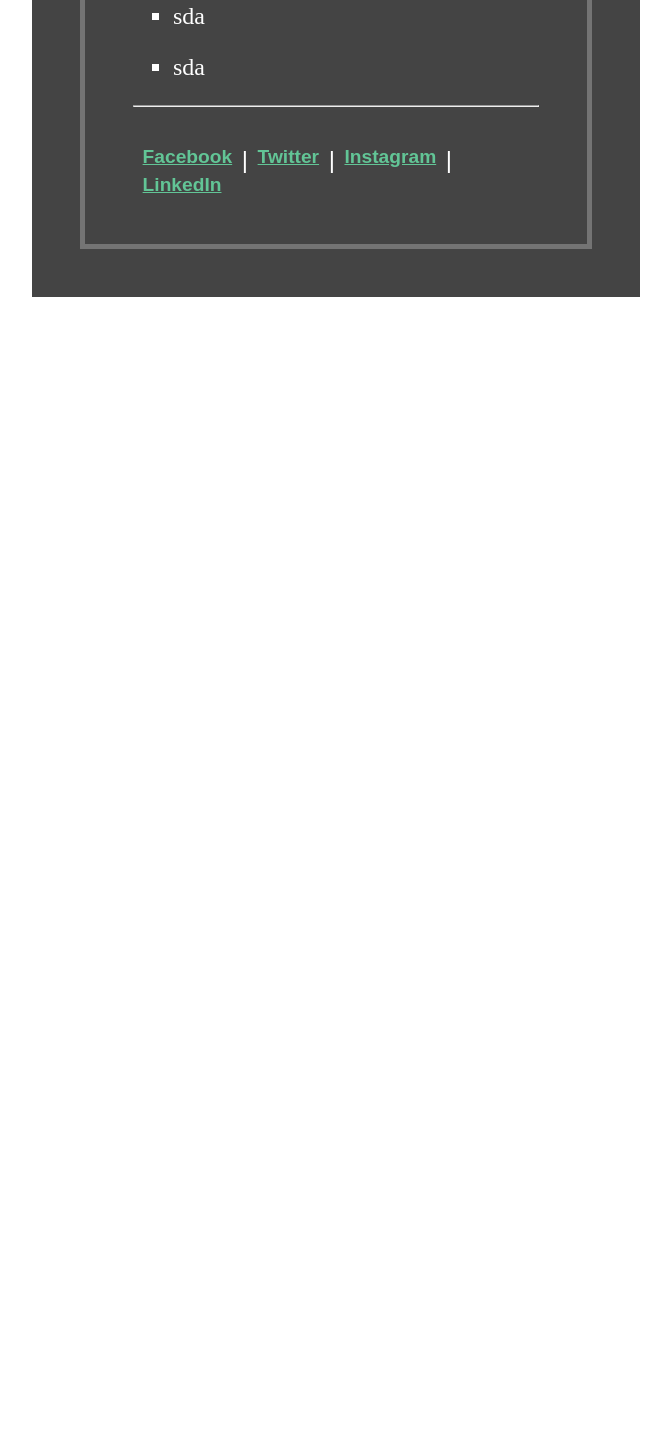
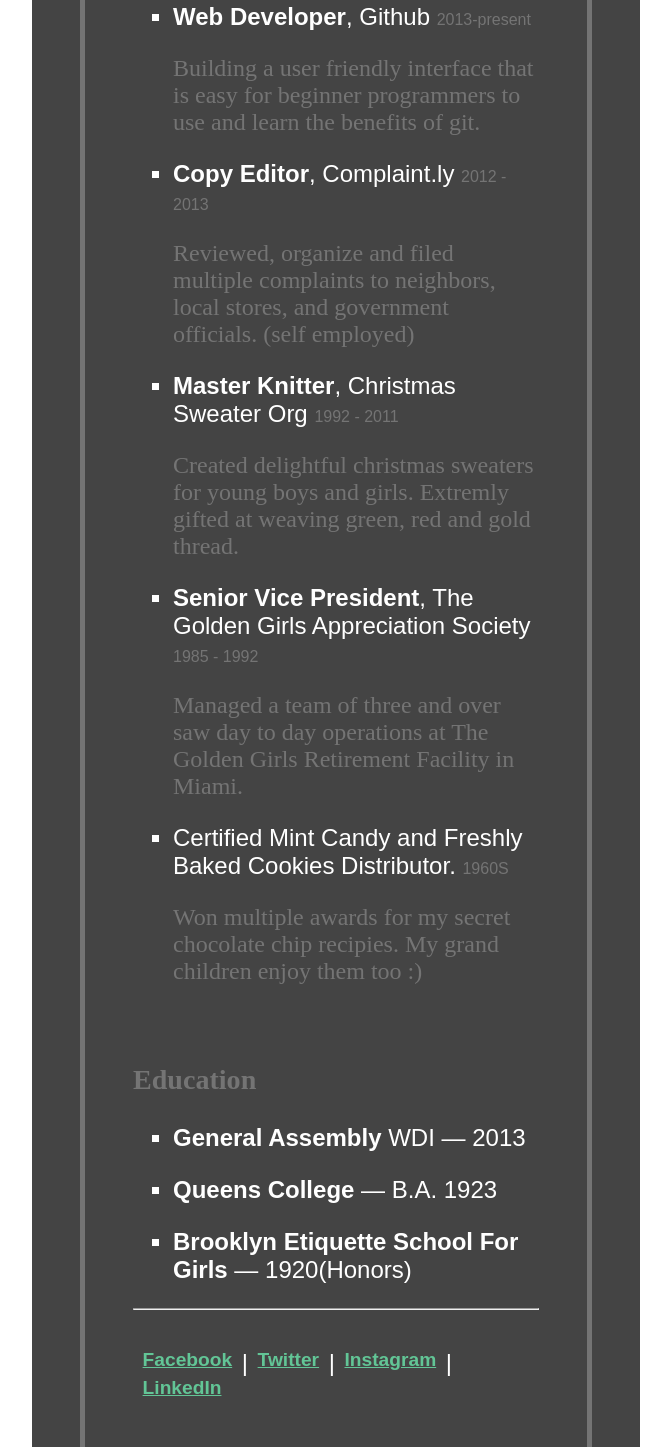
Before and after one commit to CodingSea/wendy-byte, a plain HTML site: page resume.html in a window 1280 px wide. Shown: the part 771-2218 px from the top of the page, without its empty margins (304-975 px from the left). Before the commit the page ends 1068 px from the top, so only its background shows below. Drawn offline with Linux system fonts and the light colour scheme.

Commit message:
finishe the resume page

```diff
--- a/resume.html
+++ b/resume.html
@@ -31,8 +31,48 @@
                 <h3>Relevant Experience</h3>
 
                 <ul class="experiances">
-                    <li><p>sda</p></li>
-                    <li><p>sda</p></li>
+                    <li>
+                        <p class="listHeader"> <b>Web Developer</b>, Github <span class="timeText"><small>2013-present</small></span></p>
+                        <p><span class="listText">Building a user friendly interface that is easy for beginner programmers to use and learn the benefits of git.</span></p>
+                    </li>
+
+                    <li>
+                        <p class="listHeader"> <b>Copy Editor</b>, Complaint.ly <span class="timeText"><small>2012 - 2013</small></span></p>
+                        <p><span class="listText">Reviewed, organize and filed multiple complaints to neighbors, local stores, and government officials. (self employed)</span></p>
+                    </li>
+
+                    <li>
+                        <p class="listHeader"> <b>Master Knitter</b>, Christmas Sweater Org <span class="timeText"><small>1992 - 2011</small></span></p>
+                        <p><span class="listText">Created delightful christmas sweaters for young boys and girls. Extremly gifted at weaving green, red and gold thread.</span></p>
+                    </li>
+
+                    <li>
+                        <p class="listHeader"> <b>Senior Vice President</b>, The Golden Girls Appreciation Society <span class="timeText"><small>1985 - 1992</small></span></p>
+                        <p><span class="listText">Managed a team of three and over saw day to day operations at The Golden Girls Retirement Facility in Miami.</span></p>
+                    </li>
+
+                    <li>
+                        <p class="listHeader">Certified Mint Candy and Freshly Baked Cookies Distributor. <span class="timeText"><small>1960S</small></span></p>
+                        <p><span class="listText">Won multiple awards for my secret chocolate chip recipies. My grand children enjoy them too :)</span></p>
+                    </li>
+                </ul>
+
+                <br>
+
+                <h3>Education</h3>
+
+                <ul class="experiances">
+                    <li>
+                        <p class="listHeader"> <b>General Assembly</b> WDI — 2013</p>
+                    </li>
+
+                    <li>
+                        <p class="listHeader"> <b>Queens College</b> — B.A. 1923</p>
+                    </li>
+
+                    <li>
+                        <p class="listHeader"> <b>Brooklyn Etiquette School For Girls</b> — 1920(Honors)</p>
+                    </li>
                 </ul>
 
                 <hr>
--- a/style.css
+++ b/style.css
@@ -139,3 +139,21 @@ h3
     float: left;
     text-align: center;
 }
+
+.listHeader
+{
+    font-family: Arial, Helvetica, sans-serif;
+}
+
+.timeText
+{
+    color: #747474;
+    font-size: 0.8em;
+}
+
+.listText
+{
+    color: #747474;
+    font-family: 'Times New Roman', Times, serif;
+    padding-top: 0;
+}
```
